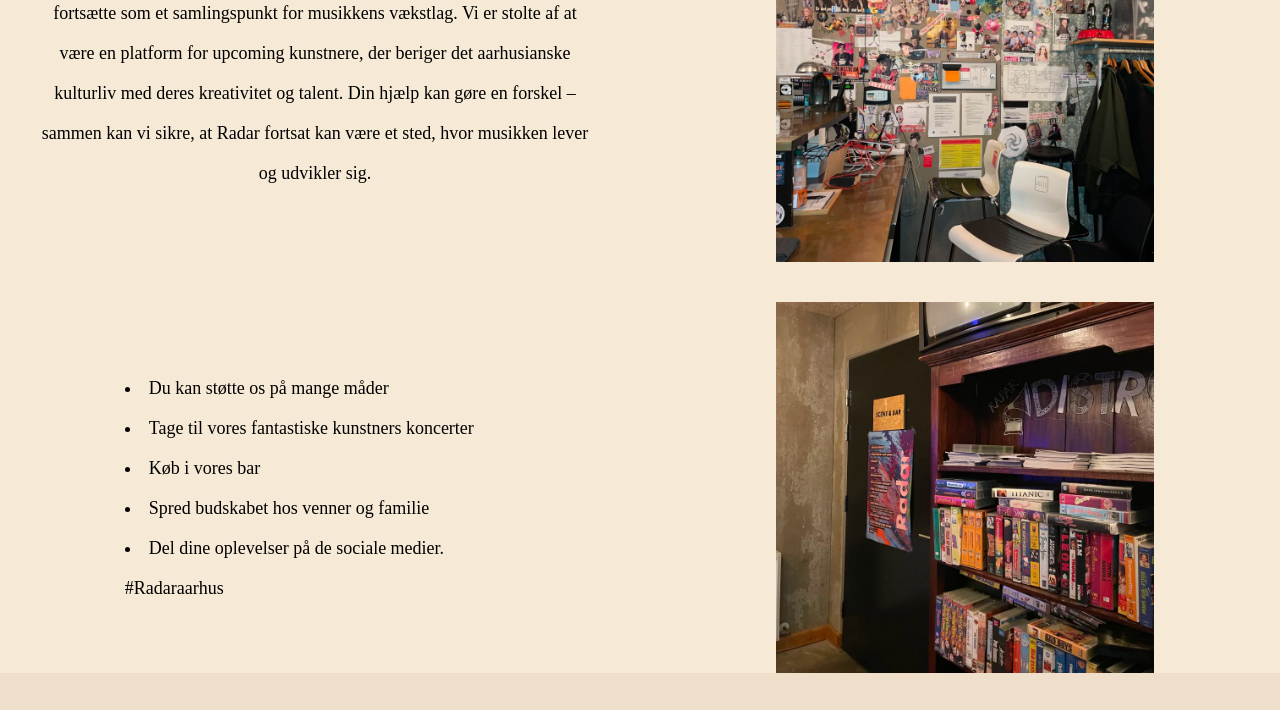
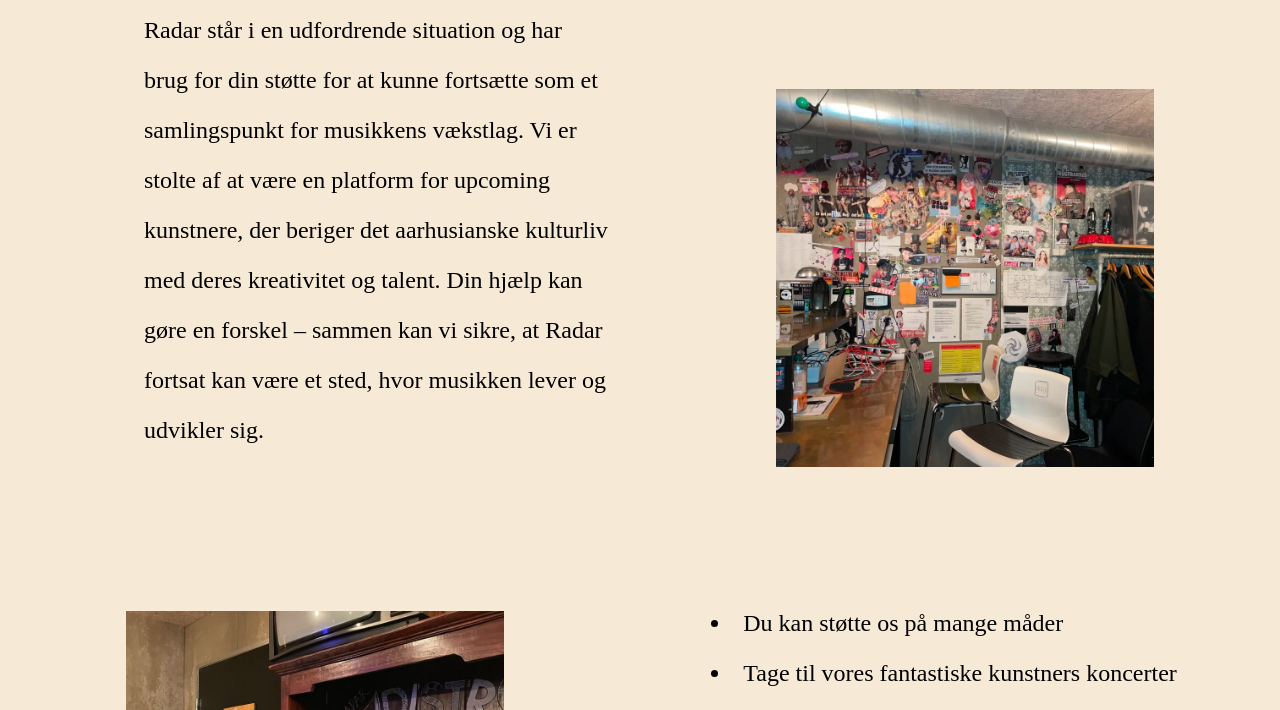
Before and after one commit to Idasaabyfeld/radar-eksamensprojekt-1-semester-, a plain HTML site: page hjaelp-radar.html in a window 1280 px wide. Shown: the part 841-1551 px from the top of the page. Drawn offline with Linux system fonts and the light colour scheme; a web font is replaced by a local one.

Commit message:
Ændring på siden hjaelpradar

```diff
--- a/css/hjaelp-radar.css
+++ b/css/hjaelp-radar.css
@@ -42,16 +42,6 @@ h1 {
     font-size: 28px;
 }
 
-.tekst1 {
-    font-family: "montserret";
-    font-size: 18px;
-    color: black;
-    line-height: 40px;
-    text-align: center;
-    padding: 2em;
-}
-
-
 .billedertilhjaelpradar {
     width: 350px;
     height: 350px;
@@ -68,6 +58,7 @@ h1 {
     padding: 2em;
     list-style-position: inside; /* Gør prikkerne en del af listen og justerer dem med teksten */
 }
+
 
 /* ekstra device størrelse*/
 @media only screen and (min-width: 500px) {
@@ -97,6 +88,10 @@ ul {
 
 /* Laptop */
 @media only screen and (min-width: 1024px) {
+h1 {
+    font-size: 54px;
+    padding-top: 1.6em;
+}
 
 .billedertilhjaelpradar {
     width: 60%;
@@ -105,7 +100,6 @@ ul {
     align-items: center;
     display: flex;
 }
-
 
 ul {
     width: 90%; /* Eller en specifik bredde, afhængigt af dit layout */
@@ -126,24 +120,52 @@ ul {
     align-items: center; /* Justerer indholdet vertikalt */
 }
 
-.tekst, .tekst2 {
-    padding: 20px; /* Justér efter behov */
+.tekst1, .tekst2 {
+    padding: 20px;
 }
 
 .billedertilhjaelpradar {
     max-width: 100%; /* Sørger for, at billedet ikke overskrider containeren */
     height: auto; /* Bevarer billedets aspect ratio */
+    padding-top: 6em;
 }
 
 
-.tekst {
-    font-family: "montserret";
-    font-weight: 200px;
+.tekst1 {
+    font-weight: 200;
     font-size: 24px;
-    color: black;
-    line-height: 40px;
+    line-height: 50px;
     text-align: left;
-    padding: 2em;
+    padding-left: 6em;
+    grid-area: tekst1;
 }
 
+.tekst2 {
+    font-weight: 200;
+    font-size: 24px;
+    line-height: 50px;
+    text-align: left;
+    grid-area: tekst2;
+}
+
+.øverste {
+    grid-template-areas:
+        "tekst1 billede1"; /* Teksten først, billedet bagefter */
+}
+
+.nederste {
+    grid-template-areas:
+        "billede2 tekst2"; /* Billedet først, teksten bagefter */
+    padding-bottom: 5em;
+}
+
+aside img:first-of-type {
+    grid-area: billede1;
+}
+
+aside img:last-of-type {
+    grid-area: billede2;
+}
+
+
  }
--- a/css/navbar.css
+++ b/css/navbar.css
@@ -33,7 +33,6 @@ header {
 header .navbar ul {
     list-style: none; /*Fjerner bullet prikkerne*/
     display: flex; /* Gør listen horisontal */
-    gap: 35px; /* Tilføjer mellemrum mellem elementerne */
 }
 
 
@@ -43,10 +42,10 @@ header .navbar ul li {
 
 header .navbar ul li a {
     text-decoration: none;
-    font-size: 22px;
+    font-size: 18px;
     padding: 18px;
     color: var(---orangefarve);
-    letter-spacing: 6%;
+    letter-spacing: 2px;
     display: block;
 }
 
@@ -77,7 +76,8 @@ header .navbar ul li ul li ul {
 header .navbar ul li ul li a {
     color: var(---orangefarve); /* Gør teksten synlig */
     background: var(--baggrundsfarve); /* Sørger for, at baggrunden står i kontrast */
-    font-size: 18px;
+    font-size: 16px;
+    letter-spacing: 1.4px;
 }
 
 header .navbar ul li:focus-within > ul,
@@ -123,7 +123,7 @@ header .menu-icon {
         top: 60px; /* Lige under headeren */
         left: 0;
         right: 0;
-        background: white; /* Baggrund for menuen */
+        background: var(--baggrundsfarve); /* Baggrund for menuen */
         z-index: 999; /* Sørg for, at menuen vises øverst */
         padding: 10px;
     }
```
Also changed, not shown: css/program.css (+6 -5 lines), hjaelp-radar.html (+1 -0 lines).
